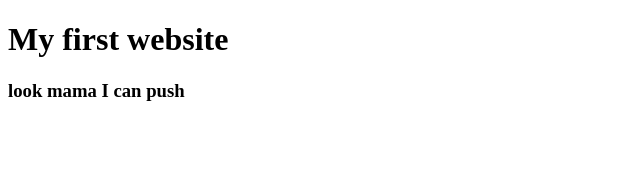
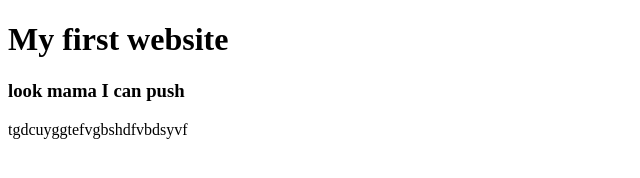
Before and after one commit to gitrinku/My-first-website, a plain HTML site: page index.html in a window 1280 px wide. Shown: the whole page, without its empty margins (0-640 px from the left). Drawn offline with Linux system fonts and the light colour scheme.

Commit message:
some-addition

```diff
--- a/index.html
+++ b/index.html
@@ -9,5 +9,6 @@
 <body>
     <h1>My first website</h1>
     <h3> look mama I can push</h3>
+    <p>tgdcuyggtefvgbshdfvbdsyvf</p>
 </body>
 </html>
```
